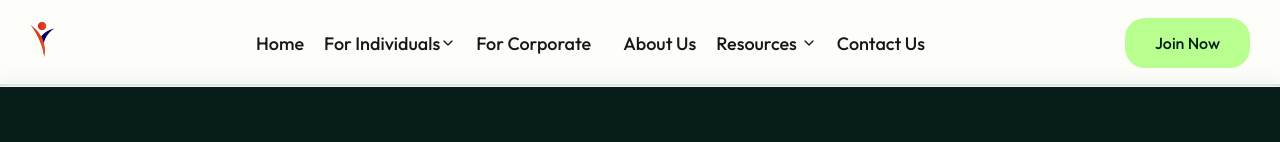
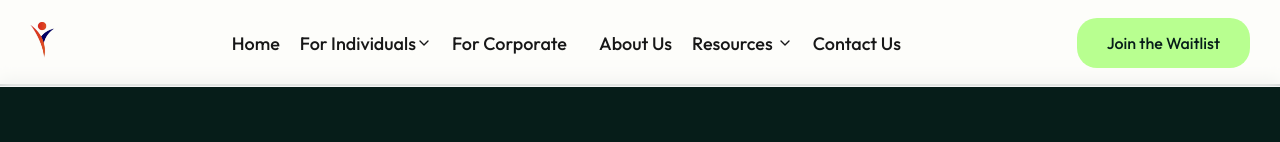
Before and after one commit to philwamba/genowellness_next, a Next.js app: page / in a window 1280 px wide. Shown: the top 142 px of the page. Built offline with nearby package versions, Linux system fonts and the light colour scheme; a web font is replaced by a local one.

Commit message:
update landing page

```diff
--- a/src/components/header.tsx
+++ b/src/components/header.tsx
@@ -193,7 +193,7 @@ export default function Header() {
                                     target="_blank"
                                     rel="noopener nofollow"
                                     className="rounded-2xl px-7.5 py-3.5 font-medium transition-all duration-300 bg-primary text-dark hover:bg-neutral-900 hover:text-primary">
-                                    Join Now
+                                    Join the Waitlist
                                 </Link>
                             </div>
 
```
